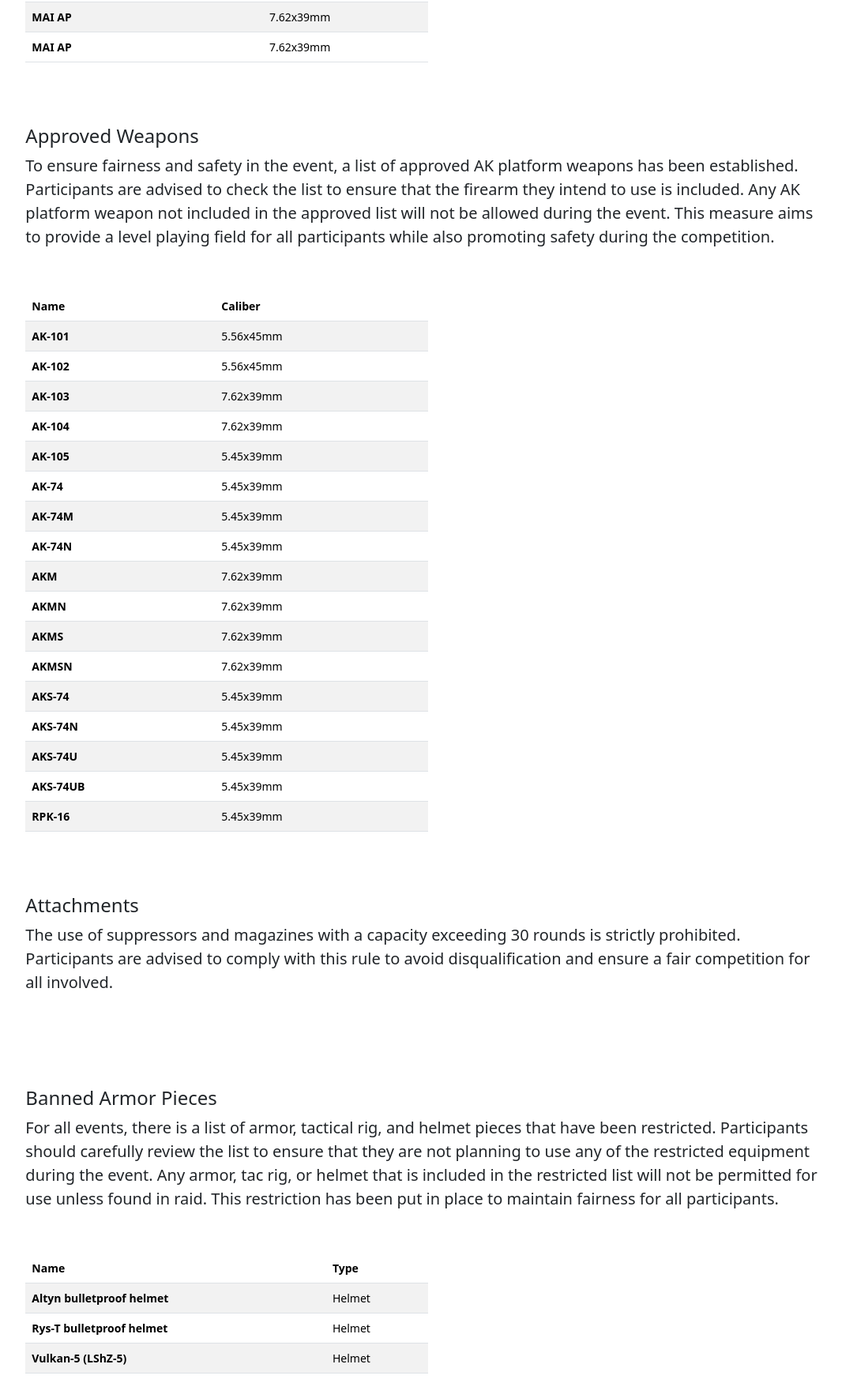
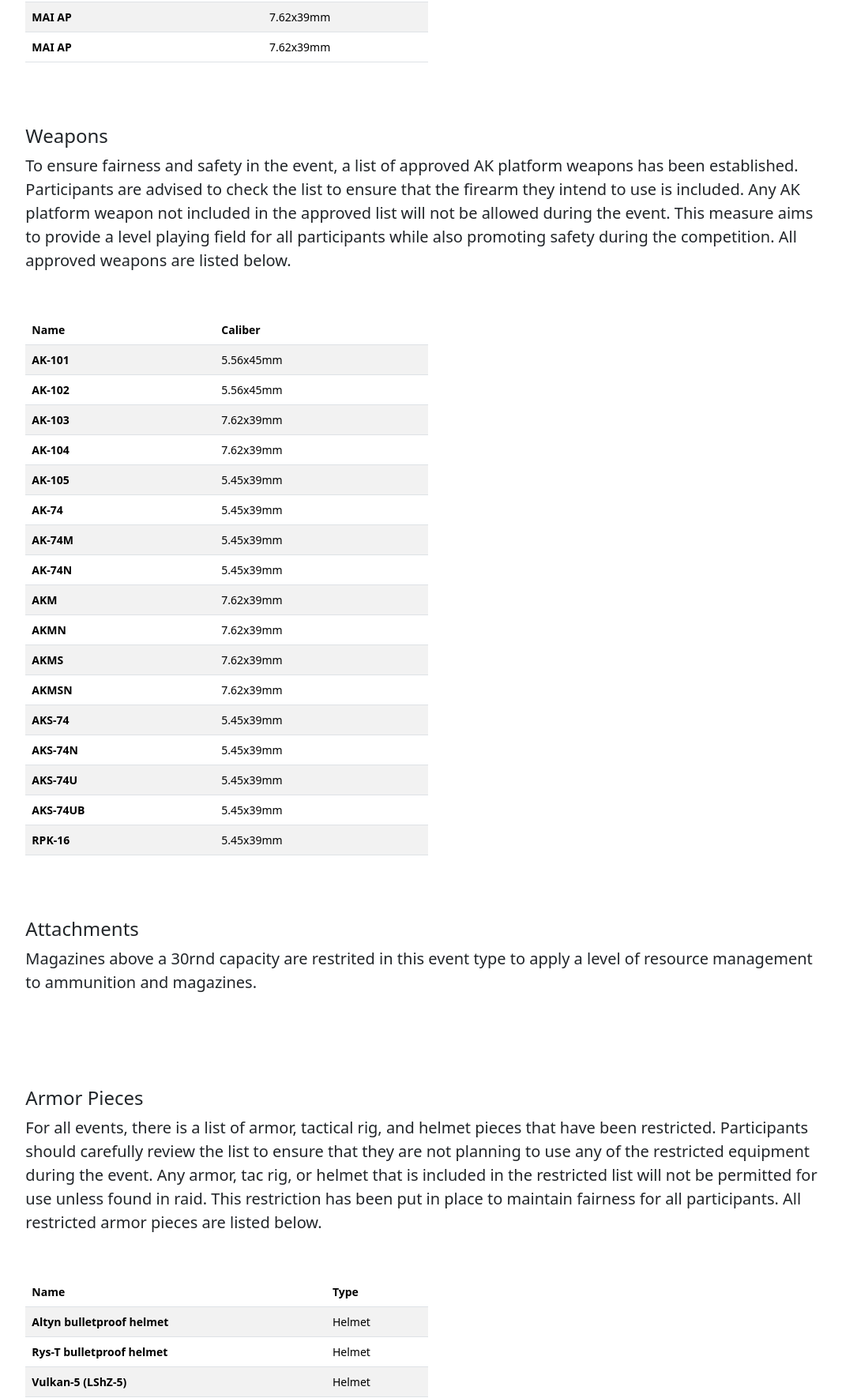
Before and after one commit to DoctorSoup143/Kick-Tournament-Network, a plain HTML site: page Rules/index.html in a window 1280 px wide. Shown: the part 881-2651 px from the top of the page at 79% size, without its empty margins (205-1271 px from the left). Drawn offline with nearby package versions, Linux system fonts and the light colour scheme.

Commit message:
rules update

```diff
--- a/Rules/index.html
+++ b/Rules/index.html
@@ -130,8 +130,8 @@
                     <h1 class="h2">Kalashnikov Clash Rules</h1>
                 </div>
 
-                <h4>Banned Ammunition</h4>
-                <p class="lead mb-4">By limiting the use of certain ammunition, players are encouraged to engage in longer and more calculated combat scenarios. This promotes a more thoughtful and methodical approach to the game, as players must rely on their skill and positioning rather than relying solely on powerful ammunition. Skilled positioning and strategic tactics become more valuable in this environment, allowing players to earn their victories through well-executed plans and careful gameplay. These restrictions not only promote a more challenging and immersive experience but also add an extra layer of depth and strategy to the gameplay. Overall, the intention of these restrictions is to create a more engaging and rewarding experience for players who are willing to put in the effort and skill required to succeed.
+                <h4>Ammunition</h4>
+                <p class="lead mb-4">By limiting the use of certain ammunition, players are encouraged to engage in longer and more calculated combat scenarios. This promotes a more thoughtful and methodical approach to the game, as players must rely on their skill and positioning rather than relying solely on powerful ammunition. Skilled positioning and strategic tactics become more valuable in this environment, allowing players to earn their victories through well-executed plans and careful gameplay. These restrictions not only promote a more challenging and immersive experience but also add an extra layer of depth and strategy to the gameplay. Overall, the intention of these restrictions is to create a more engaging and rewarding experience for players who are willing to put in the effort and skill required to succeed. All restricted ammunition is listed below.
                     <br />
                     <br />
                 </p>
@@ -202,8 +202,8 @@
                 <br />
 
 
-                <h4>Approved Weapons</h4>
-                <p class="lead mb-4">To ensure fairness and safety in the event, a list of approved AK platform weapons has been established. Participants are advised to check the list to ensure that the firearm they intend to use is included. Any AK platform weapon not included in the approved list will not be allowed during the event. This measure aims to provide a level playing field for all participants while also promoting safety during the competition.
+                <h4>Weapons</h4>
+                <p class="lead mb-4">To ensure fairness and safety in the event, a list of approved AK platform weapons has been established. Participants are advised to check the list to ensure that the firearm they intend to use is included. Any AK platform weapon not included in the approved list will not be allowed during the event. This measure aims to provide a level playing field for all participants while also promoting safety during the competition. All approved weapons are listed below.
                     <br />
                     <br />
                 </p>
@@ -295,7 +295,7 @@
 
 
                 <h4>Attachments</h4>
-                <p class="lead mb-4">The use of suppressors and magazines with a capacity exceeding 30 rounds is strictly prohibited. Participants are advised to comply with this rule to avoid disqualification and ensure a fair competition for all involved.
+                <p class="lead mb-4">Magazines above a 30rnd capacity are restrited in this event type to apply a level of resource management to ammunition and magazines.
                     <br />
                     <br />
                 </p>
@@ -304,8 +304,8 @@
                 <br />
                 <br />
 
-                <h4>Banned Armor Pieces</h4>
-                <p class="lead mb-4">For all events, there is a list of armor, tactical rig, and helmet pieces that have been restricted. Participants should carefully review the list to ensure that they are not planning to use any of the restricted equipment during the event. Any armor, tac rig, or helmet that is included in the restricted list will not be permitted for use unless found in raid. This restriction has been put in place to maintain fairness for all participants.
+                <h4>Armor Pieces</h4>
+                <p class="lead mb-4">For all events, there is a list of armor, tactical rig, and helmet pieces that have been restricted. Participants should carefully review the list to ensure that they are not planning to use any of the restricted equipment during the event. Any armor, tac rig, or helmet that is included in the restricted list will not be permitted for use unless found in raid. This restriction has been put in place to maintain fairness for all participants. All restricted armor pieces are listed below.
                     <br />
                     <br />
                 </p>
```
